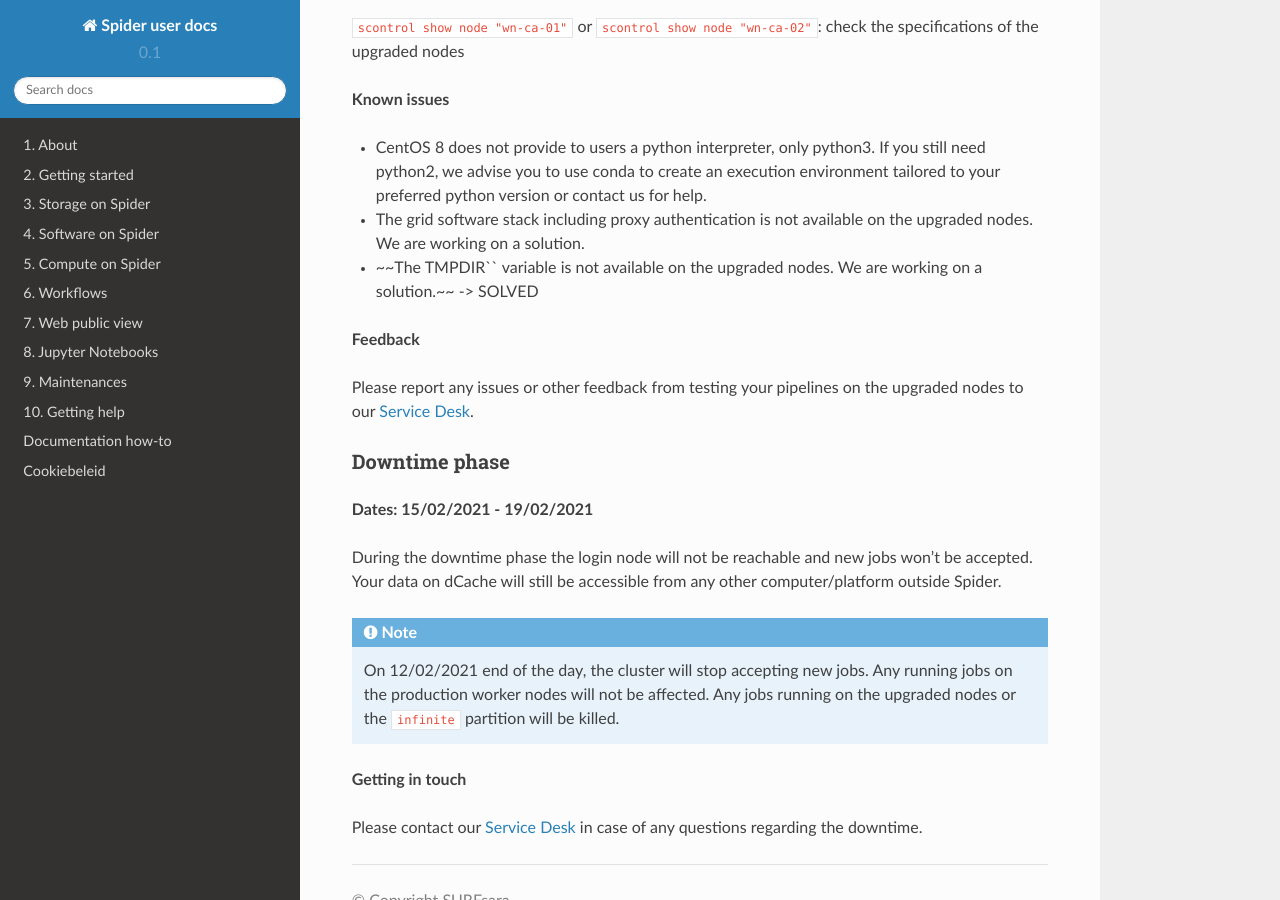
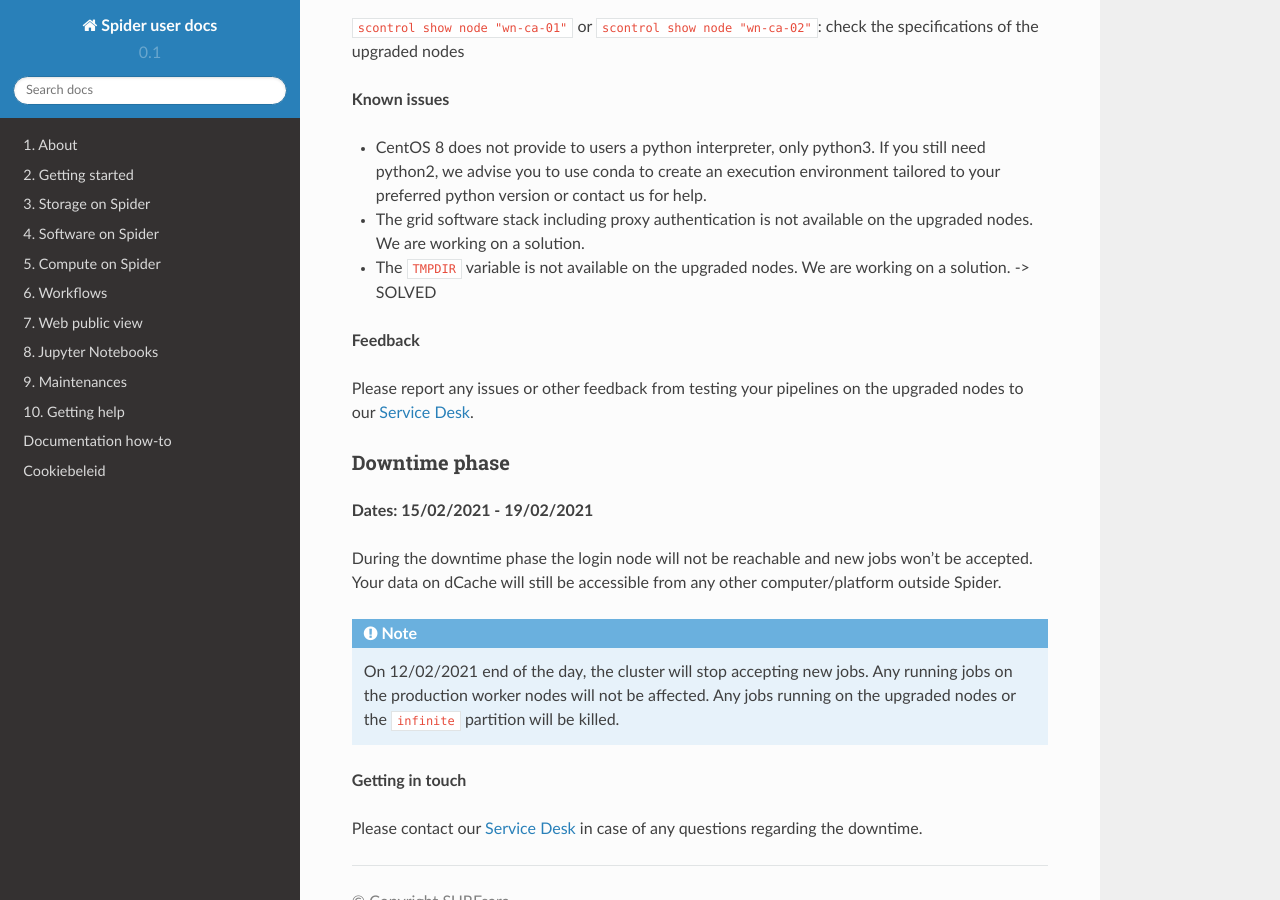
Before and after one commit to sara-nl/spiderdocs, a Sphinx documentation site: the page built from source/Pages/maintenance_instructions.rst, in a window 1280 px wide and 900 px high, scrolled down 1347 px. Built offline with Sphinx 7.4.7 and the Read the Docs theme 2.0.0, drawn with Linux system fonts in a browser that asks for light colours.

```diff
--- a/source/Pages/maintenance_instructions.rst
+++ b/source/Pages/maintenance_instructions.rst
@@ -57,7 +57,7 @@ SBATCH directive            Functionality                                   Usag
 
 - CentOS 8 does not provide to users a python interpreter, only python3. If you still need python2, we advise you to use conda to create an execution environment tailored to your preferred python version or contact us for help.
 - The grid software stack including proxy authentication is not available on the upgraded nodes. We are working on a solution.
-- ~~The TMPDIR`` variable is not available on the upgraded nodes. We are working on a solution.~~ -> SOLVED
+- The ``TMPDIR`` variable is not available on the upgraded nodes. We are working on a solution. -> SOLVED
 
 **Feedback**
 
```
